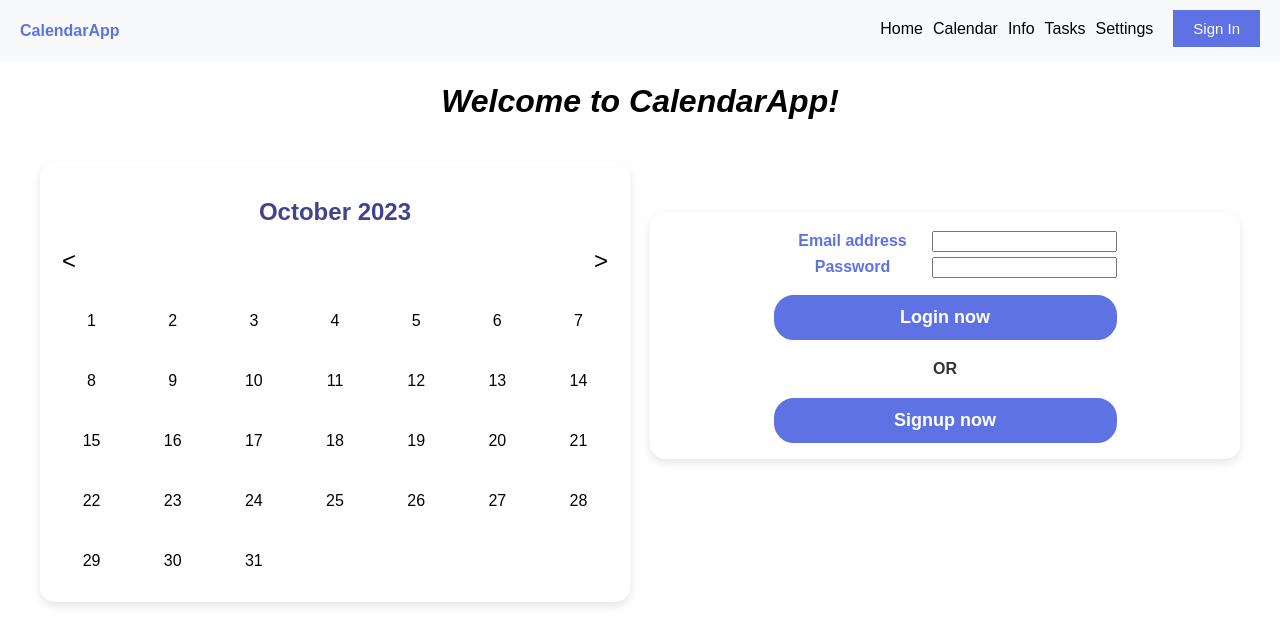
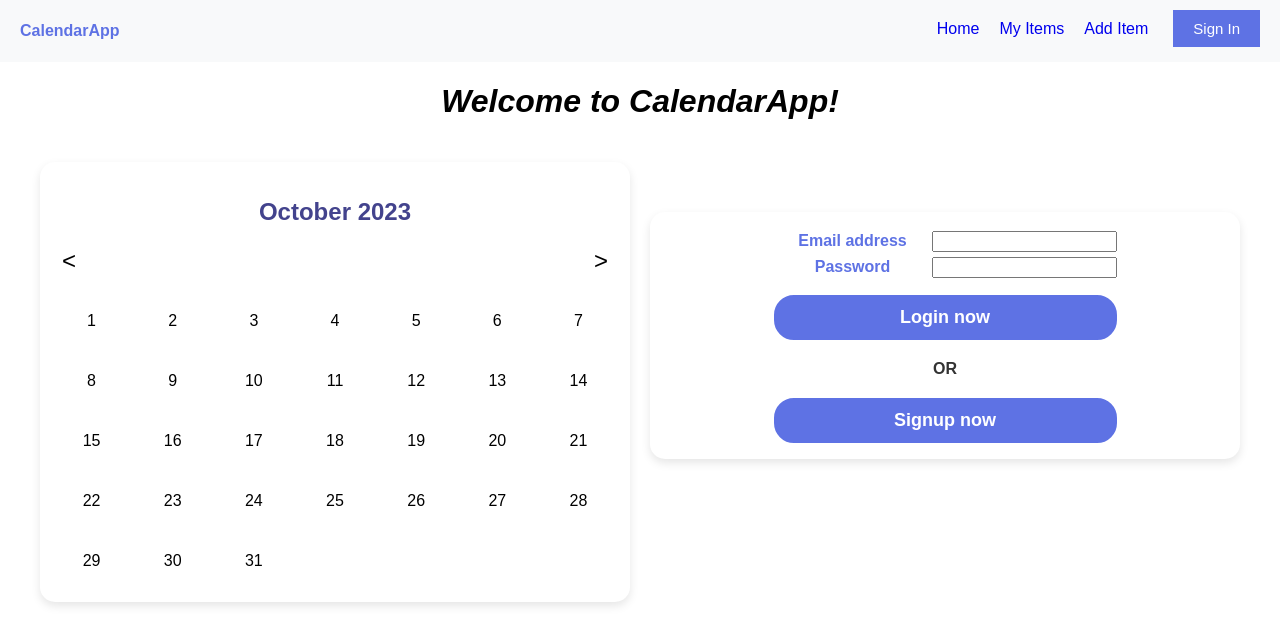
Before and after one commit to bbip1230/my-calendar-app, a React (Create React App) app: page / in a window 1280 px wide. Shown: the top 644 px of the page. Built offline with nearby package versions, Linux system fonts and the light colour scheme.

Commit message:
Made the links in non-auth header the same as auth and functional

```diff
--- a/src/components/Header.js
+++ b/src/components/Header.js
@@ -1,17 +1,25 @@
 import React from 'react';
 import './Header.css';
+import { useNavigate } from 'react-router-dom';
+import { Link } from 'react-router-dom';
 
 const Header = () => {
+  const navigate = useNavigate();
+
   return (
     <header>
       <div className="logo">CalendarApp</div>
       <nav className="navigation">
         <ul>
-          <li>Home</li>
-          <li>Calendar</li>
-          <li>Info</li>
-          <li>Tasks</li>
-          <li>Settings</li>
+          <li>
+            <Link to="/">Home</Link>
+          </li>
+          <li>
+            <Link to="/">My Items</Link>
+          </li>
+          <li>
+            <Link to="/">Add Item</Link>
+          </li>
         </ul>
         <button className="sign-in">Sign In</button>
       </nav>
```
